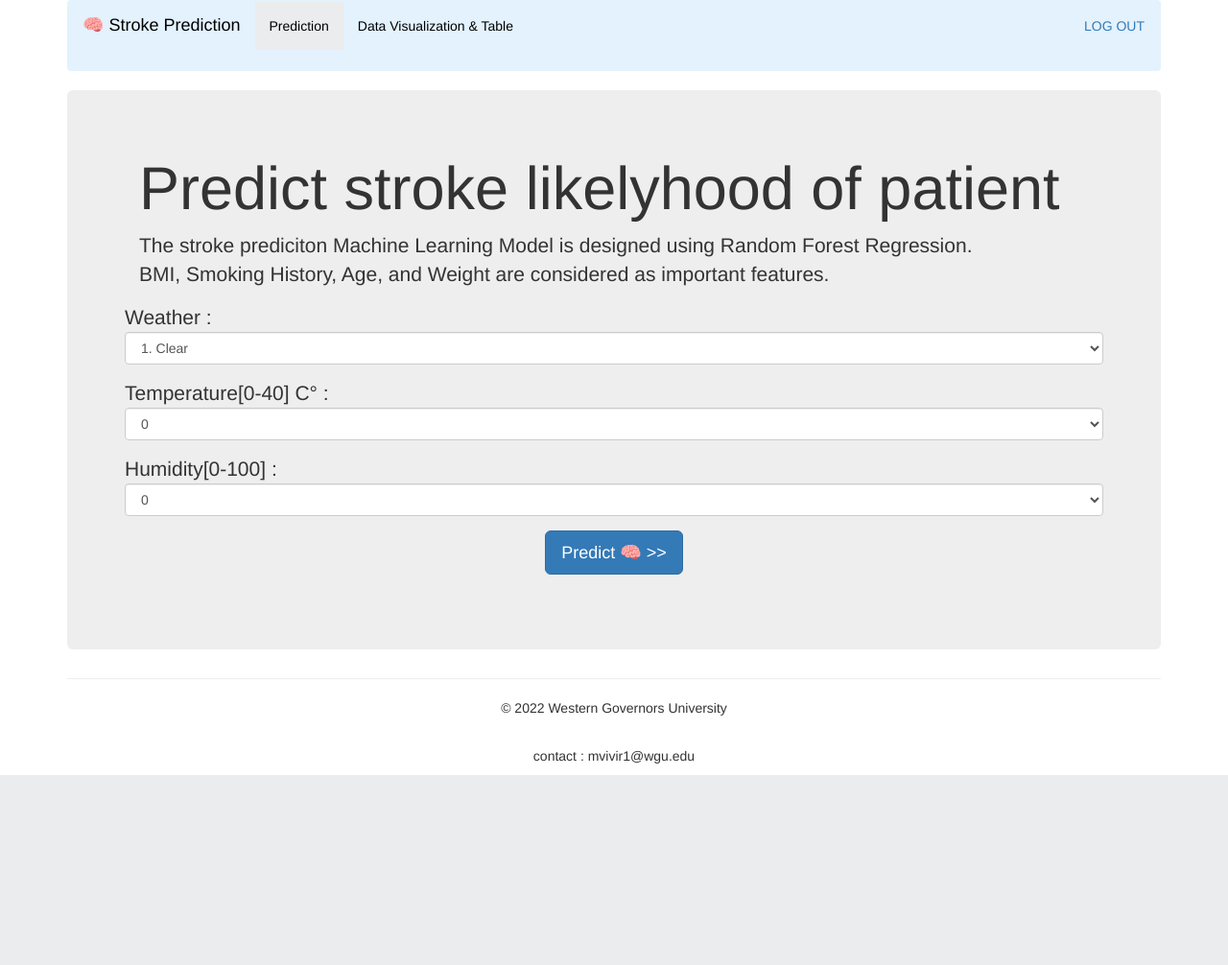
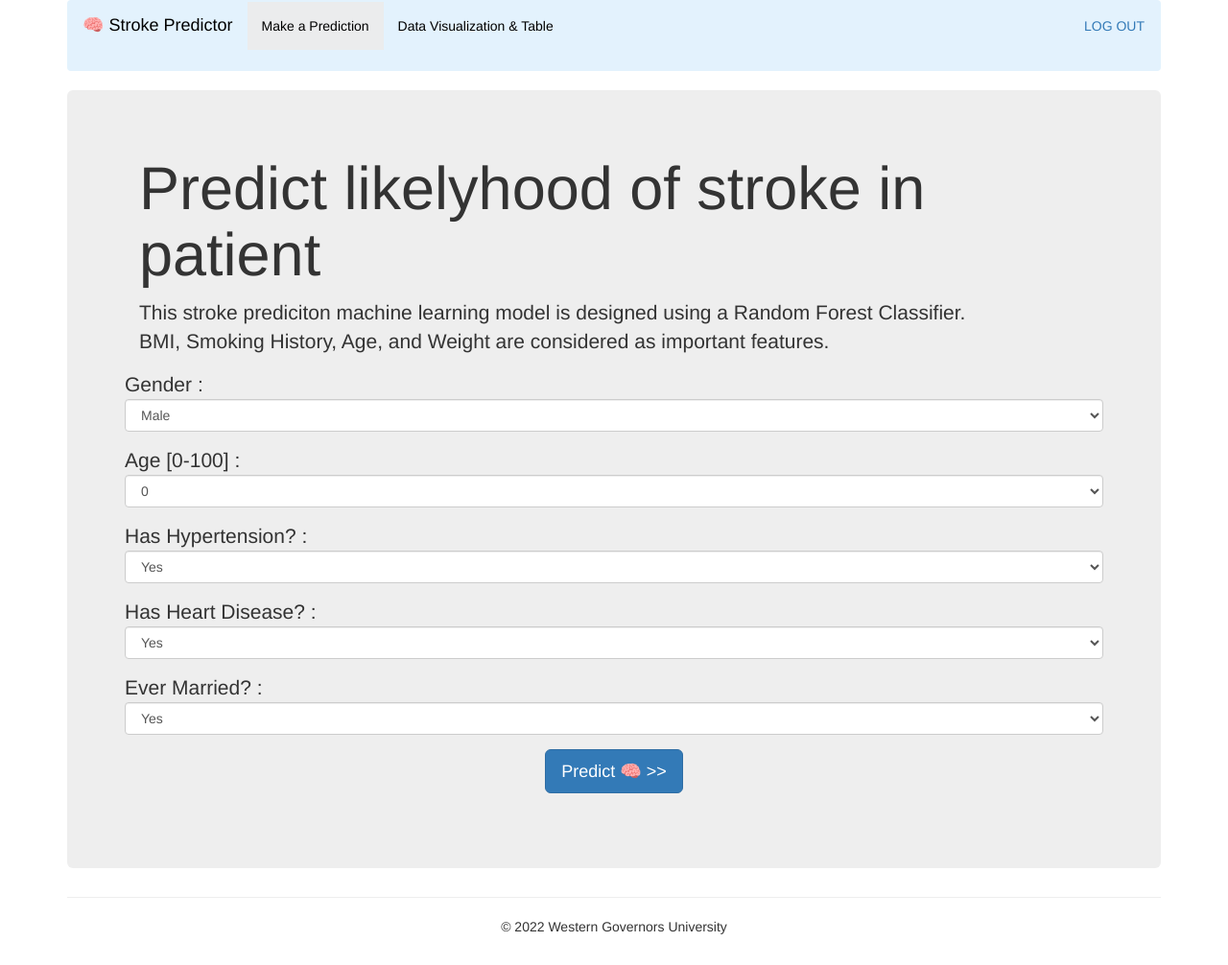
Before and after one commit to mvivirito/stroke_prediction, a Flask app: page /main in a window 1280 px wide. Shown: the top 1006 px of the page at 96% size. Before the commit the page ends 808 px from the top, so only its background shows below. Run offline with Flask 2, Linux system fonts and the light colour scheme; some libraries are stand-ins or nearby versions.

Commit message:
updating user form

```diff
--- a/app/templates/main.html
+++ b/app/templates/main.html
@@ -41,11 +41,11 @@
                 <span class="icon-bar"></span>
                 <span class="icon-bar"></span>
             </button>
-            <a class="navbar-brand" href="#" style="color:#000000">&#x1F9E0; Stroke Prediction</a>
+            <a class="navbar-brand" href="#" style="color:#000000">&#x1F9E0; Stroke Predictor</a>
         </div>
         <div id="navbar" class="navbar">
             <ul class="nav navbar-nav">
-                <li class="active" style="background-color:#ebeced"><a href="#" style="color:#000000">Prediction</a></li>
+                <li class="active" style="background-color:#ebeced"><a href="#" style="color:#000000">Make a Prediction</a></li>
                 <li><a href="visual" style="color:#000000">Data Visualization & Table</a></li>
             </ul>
             <ul class="nav navbar-nav navbar-right">
@@ -59,33 +59,44 @@
 <!-- Main jumbotron for a primary marketing message or call to action -->
 <div class="jumbotron">
     <div class="container">
-        <h1>Predict stroke likelyhood of patient</h1>
-        <p>The stroke prediciton Machine Learning Model is designed using Random Forest Regression. <br/> BMI,
+        <h1>Predict likelyhood of stroke in patient</h1>
+        <p>This stroke prediciton machine learning model is designed using a Random Forest Classifier. <br/> BMI,
             Smoking History, Age, and Weight are considered as important features.</p>
         <form action="predict" method="POST" class="form-horizontal">
         <div class="form-group">
-        <p>Weather :
-            <select class="form-control" id="weather" name="weather">
-                <option>1. Clear</option>
-                <option>2. Cloudy</option>
-                <option>3. Light Snow or Light Rain</option>
-                <option>4. Heavy Snow or Thunderstorm</option>
+        <p>Gender :
+            <select class="form-control" id="gender" name="gender">
+                <option>Male</option>
+                <option>Female</option>
+                <option>Other</option>
             </select>
         </p>
-        <p>Temperature[0-40] C&#176; :
-            <select class="form-control" id="temperature" name="temperature">
-                {% for i in range(0, 41): %}
-                <option>{{ i }}</option>
-                {% endfor %}
-            </select>
-        </p>
-        <p>Humidity[0-100] :
-            <select class="form-control" id="humidity" name="humidity">
+        <p>Age [0-100] :
+            <select class="form-control" id="age" name="age">
                 {% for i in range(0, 101): %}
                 <option>{{ i }}</option>
                 {% endfor %}
             </select>
         </p>
+        <p>Has Hypertension? :
+            <select class="form-control" id="hypertension" name="hypertension">
+                <option value=1>Yes</option> <!-- maybe don't need value -->
+                <option value=0>No</option>
+            </select>
+        </p>
+        <p>Has Heart Disease? :
+            <select class="form-control" id="heartdisease" name="heartdisease">
+                <option value=1>Yes</option> <!-- maybe don't need value -->
+                <option value=0>No</option>
+            </select>
+        </p>
+        <p>Ever Married? :
+            <select class="form-control" id="married" name="married">
+                <option value=1>Yes</option> <!-- maybe don't need value -->
+                <option value=0>No</option>
+            </select>
+        </p>
+
             <p align="center"><button class="btn btn-primary btn-lg" type="submit">Predict &#x1F9E0; >></button></p>
         </div>
         </form>
--- a/app/templates/visual.html
+++ b/app/templates/visual.html
@@ -41,11 +41,11 @@
                 <span class="icon-bar"></span>
                 <span class="icon-bar"></span>
             </button>
-            <a class="navbar-brand" href="main" style="color:#000000">&#x1F9E0; Stroke Prediction</a>
+            <a class="navbar-brand" href="main" style="color:#000000">&#x1F9E0; Stroke Predictor</a>
         </div>
         <div id="navbar" class="navbar">
             <ul class="nav navbar-nav">
-                <li class="active" style="background-color:#ebeced"><a href="main" style="color:#000000">Prediction</a></li>
+                <li class="active" style="background-color:#ebeced"><a href="main" style="color:#000000">Make a Prediction</a></li>
                 <li><a href="visual" style="color:#000000">Data Visualization & Table</a></li>
             </ul>
             <ul class="nav navbar-nav navbar-right">
```
